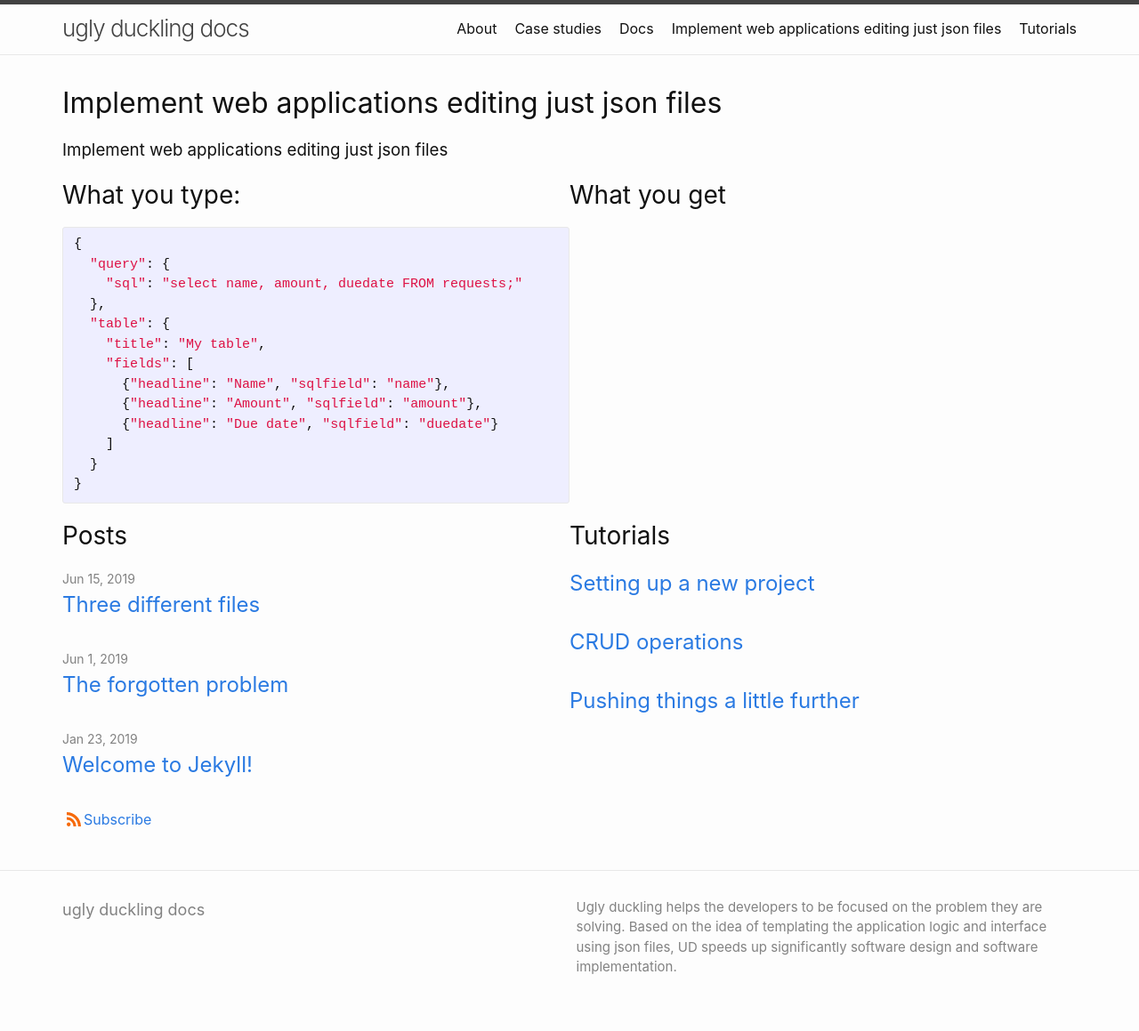
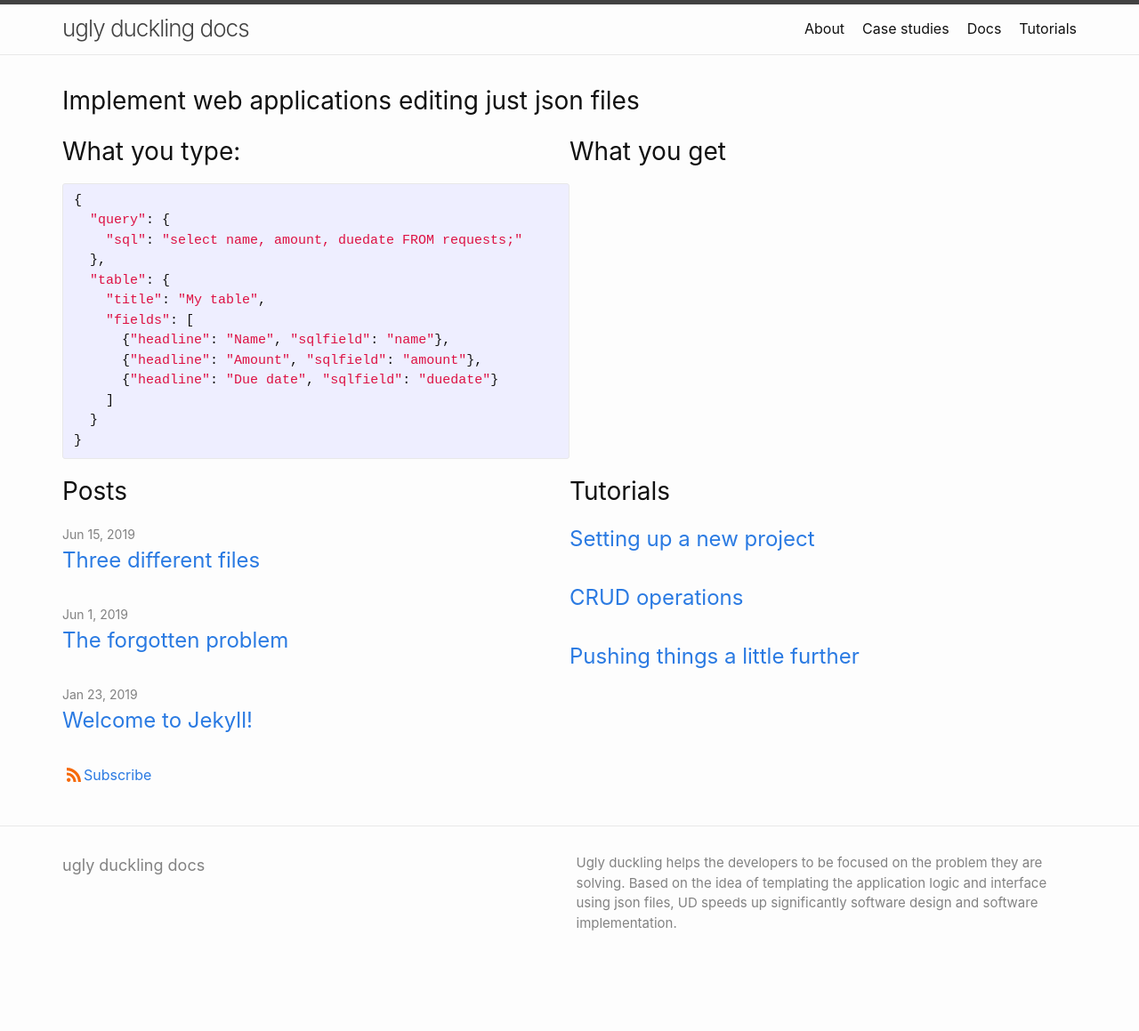
Before and after one commit to fabiomattei/uddocs, a Jekyll site: the page built from index.md, in a window 1280 px wide. Shown: the whole page at 89% size. Built offline with Jekyll 4.4.1, drawn with Linux system fonts in a browser that asks for light colours; our own code applies the rules of GitHub Pages for plain Markdown files; after the commit the page ends 1109 px from its top, so only the background shows below that.

Commit message:
refactoring title

```diff
--- a/_layouts/home.html
+++ b/_layouts/home.html
@@ -6,6 +6,8 @@ layout: default
   {%- if page.title -%}
     <h1 class="page-heading">{{ page.title }}</h1>
   {%- endif -%}
+
+  <h2 class="post-list-heading">Implement web applications editing just json files</h2>
 
   {{ content }}
 
--- a/index.md
+++ b/index.md
@@ -4,5 +4,3 @@
 
 layout: home
 ---
-
-### Implement web applications editing just json files
```
